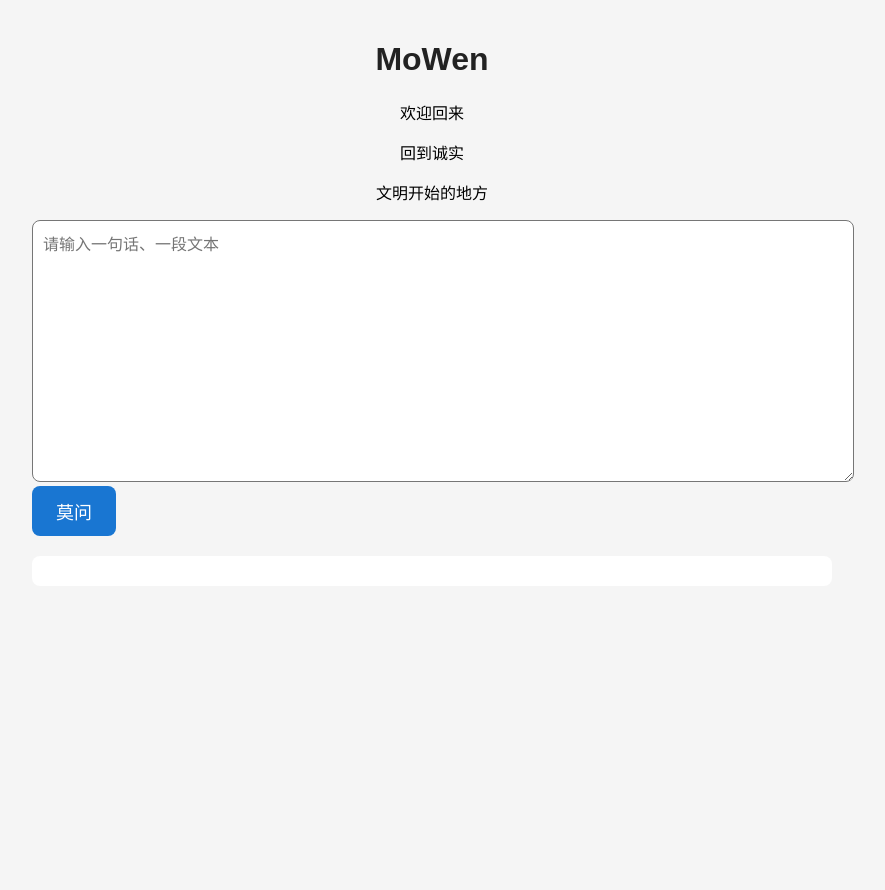
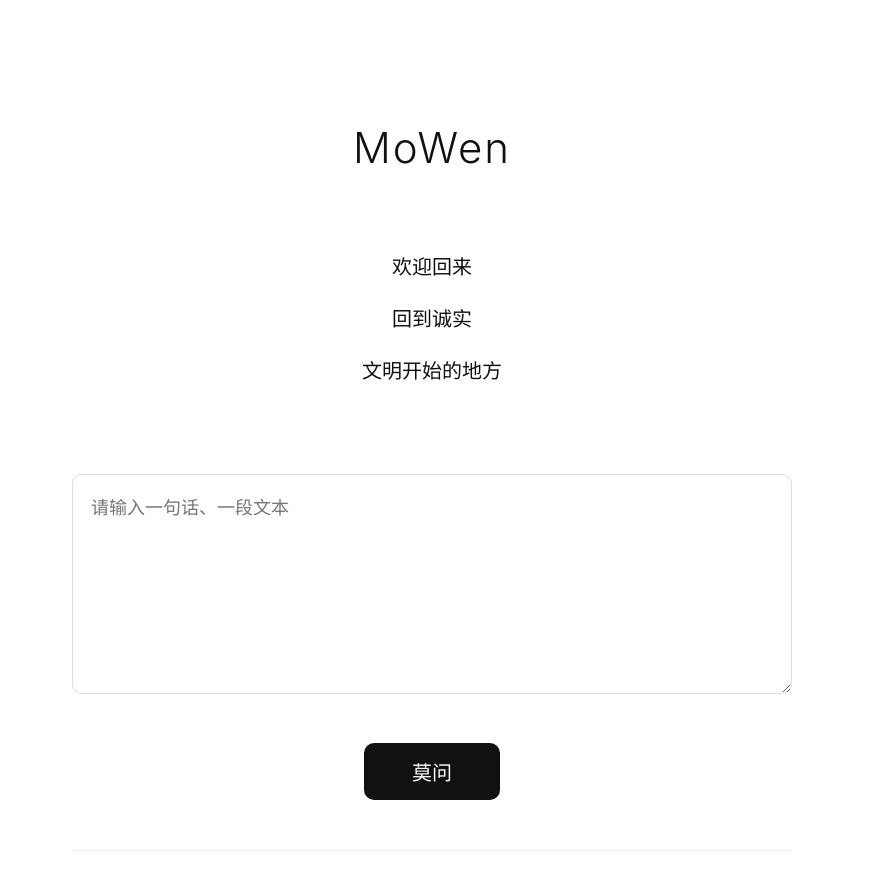
Before and after one commit to nickoay663-sketch/MoWen, a plain HTML site: page index.html in a window 1280 px wide. Shown: the whole page, without its empty margins (208-1093 px from the left). Before the commit the page ends 800 px from the top, so only its background shows below. Drawn offline with Linux system fonts and the light colour scheme.

Commit message:
Update style.css

```diff
--- a/style.css
+++ b/style.css
@@ -1,44 +1,113 @@
-body{
-    font-family:Arial,sans-serif;
-    background:#f5f5f5;
-    max-width:800px;
-    margin:auto;
-    padding:20px;
+body {
+    background: #ffffff;
+    color: #111111;
+
+    font-family: -apple-system, BlinkMacSystemFont, "Segoe UI",
+                 "PingFang SC", "Microsoft YaHei", sans-serif;
+
+    max-width: 720px;
+
+    margin: 0 auto;
+
+    padding: 80px 24px;
+
+    line-height: 1.9;
 }
 
-h1{
-    text-align:center;
-    color:#222;
+h1 {
+
+    text-align: center;
+
+    font-size: 42px;
+
+    font-weight: 300;
+
+    letter-spacing: 2px;
+
+    margin-bottom: 60px;
+
 }
 
-p{
-    text-align:center;
+p {
+
+    text-align: center;
+
+    font-size: 20px;
+
+    margin: 14px 0;
+
 }
 
-textarea{
-    width:100%;
-    height:240px;
-    font-size:16px;
-    padding:10px;
-    border-radius:8px;
+textarea {
+
+    width: 100%;
+
+    height: 220px;
+
+    margin-top: 70px;
+
+    padding: 18px;
+
+    font-size: 18px;
+
+    border: 1px solid #dddddd;
+
+    border-radius: 10px;
+
+    resize: vertical;
+
+    box-sizing: border-box;
+
+    background: #ffffff;
+
 }
 
-button{
-    padding:12px 24px;
-    font-size:18px;
-    background:#1976d2;
-    color:white;
-    border:none;
-    border-radius:8px;
+textarea:focus {
+
+    outline: none;
+
+    border-color: #222222;
+
 }
 
-button:hover{
-    background:#1565c0;
+button {
+
+    display: block;
+
+    margin: 40px auto;
+
+    padding: 14px 48px;
+
+    font-size: 20px;
+
+    background: #111111;
+
+    color: white;
+
+    border: none;
+
+    border-radius: 10px;
+
+    cursor: pointer;
+
 }
 
-#result{
-    margin-top:20px;
-    background:white;
-    padding:15px;
-    border-radius:8px;
+button:hover {
+
+    background: #333333;
+
 }
+
+#result {
+
+    margin-top: 50px;
+
+    padding-top: 30px;
+
+    border-top: 1px solid #eeeeee;
+
+    font-size: 18px;
+
+    line-height: 1.9;
+
+}
```
